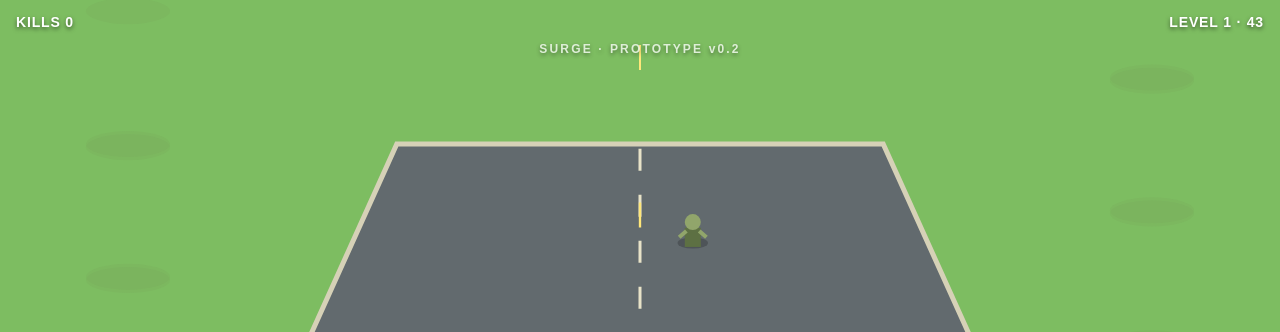
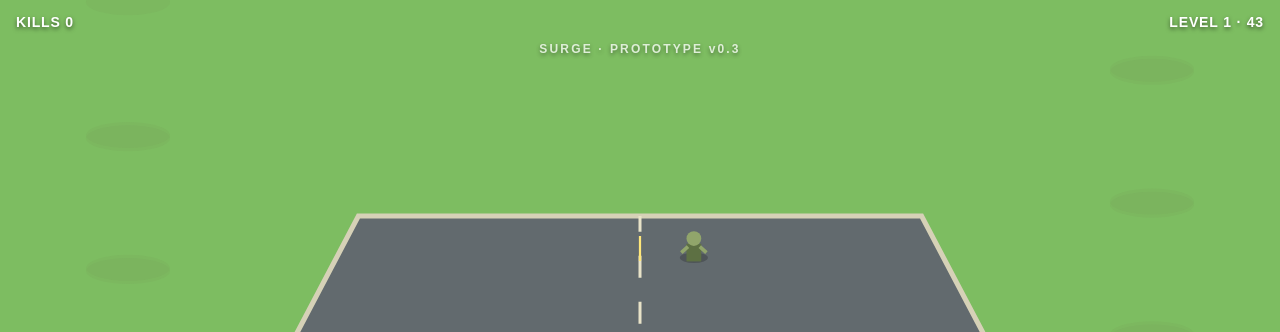
Before and after one commit to sokolum/html_games, a plain HTML site: page surge/index.html in a window 1280 px wide. Shown: the top 332 px of the page. Drawn offline with Linux system fonts and the light colour scheme.

Commit message:
Surge v0.3 lower camera and larger characters

```diff
--- a/surge/index.html
+++ b/surge/index.html
@@ -18,14 +18,14 @@ canvas{display:block;width:100%;height:100%;background:#8fcf72}
 </head>
 <body>
 <canvas id="game"></canvas>
-<div id="hud"><div id="top"><span id="kills">KILLS 0</span><span id="time">LEVEL 1 · 45</span></div><div id="title">SURGE · PROTOTYPE v0.2</div><div id="message"></div></div>
+<div id="hud"><div id="top"><span id="kills">KILLS 0</span><span id="time">LEVEL 1 · 45</span></div><div id="title">SURGE · PROTOTYPE v0.3</div><div id="message"></div></div>
 <script>
 /* ============================================================
-   SURGE — PROTOTYPE v0.2
+   SURGE — PROTOTYPE v0.3
    GAME SETTINGS — change these values first when tuning gameplay
    ============================================================ */
 const SETTINGS={
-  GAME_VERSION:'0.2',
+  GAME_VERSION:'0.3',
   LEVEL_SECONDS:45,
   PLAYER_SPEED:720,
   FIRE_RATE:7.5,
@@ -37,29 +37,29 @@ const SETTINGS={
   SPAWN_INTERVAL_START:0.82,
   SPAWN_INTERVAL_END:0.28,
   MAX_ENEMIES:55,
-  ROAD_HORIZON_Y:0.18,
-  ROAD_TOP_WIDTH:0.38,
-  ROAD_BOTTOM_WIDTH:0.82,
-  CHARACTER_SCALE:1.18
+  ROAD_HORIZON_Y:0.27,
+  ROAD_TOP_WIDTH:0.44,
+  ROAD_BOTTOM_WIDTH:0.90,
+  CHARACTER_SCALE:1.30
 };
 
 const canvas=document.getElementById('game'),ctx=canvas.getContext('2d');
 const killsEl=document.getElementById('kills'),timeEl=document.getElementById('time'),messageEl=document.getElementById('message');
 let W=0,H=0,dpr=1,last=performance.now(),elapsed=0,spawnClock=0,fireClock=0,kills=0,ended=false;
 let bullets=[],enemies=[],particles=[];
-const player={x:.5,y:.82,targetX:.5};
+const player={x:.5,y:.84,targetX:.5};
 
 function resize(){dpr=Math.min(devicePixelRatio||1,2);W=innerWidth;H=innerHeight;canvas.width=W*dpr;canvas.height=H*dpr;canvas.style.width=W+'px';canvas.style.height=H+'px';ctx.setTransform(dpr,0,0,dpr,0,0)}
 addEventListener('resize',resize);resize();
 function clamp(v,a,b){return Math.max(a,Math.min(b,v))}
-function roadWidthAt(y){const t=clamp((y-SETTINGS.ROAD_HORIZON_Y)/(.96-SETTINGS.ROAD_HORIZON_Y),0,1);return W*(SETTINGS.ROAD_TOP_WIDTH+(SETTINGS.ROAD_BOTTOM_WIDTH-SETTINGS.ROAD_TOP_WIDTH)*t)}
+function roadWidthAt(y){const t=clamp((y-SETTINGS.ROAD_HORIZON_Y)/(.97-SETTINGS.ROAD_HORIZON_Y),0,1);return W*(SETTINGS.ROAD_TOP_WIDTH+(SETTINGS.ROAD_BOTTOM_WIDTH-SETTINGS.ROAD_TOP_WIDTH)*t)}
 function roadBounds(y){const rw=roadWidthAt(y);return[(W-rw)/2,(W+rw)/2]}
 function setTarget(clientX){const b=roadBounds(player.y);player.targetX=clamp((clientX-b[0])/(b[1]-b[0]),.05,.95)}
 addEventListener('pointerdown',e=>setTarget(e.clientX));addEventListener('pointermove',e=>{if(e.buttons||e.pointerType==='touch')setTarget(e.clientX)});
 addEventListener('keydown',e=>{if(e.key==='ArrowLeft'||e.key==='a')player.targetX-=.12;if(e.key==='ArrowRight'||e.key==='d')player.targetX+=.12;player.targetX=clamp(player.targetX,.05,.95)});
 
 function worldX(nx,y){const b=roadBounds(y);return b[0]+nx*(b[1]-b[0])}
-function scaleAt(y){return (.42+y*.9)*SETTINGS.CHARACTER_SCALE}
+function scaleAt(y){const depth=clamp((y-SETTINGS.ROAD_HORIZON_Y)/(1-SETTINGS.ROAD_HORIZON_Y),0,1);return (.52+depth*.92)*SETTINGS.CHARACTER_SCALE}
 function spawnEnemy(){if(enemies.length>=SETTINGS.MAX_ENEMIES)return;const progress=elapsed/SETTINGS.LEVEL_SECONDS;const hp=SETTINGS.ENEMY_HEALTH+(progress>.65?1:0);enemies.push({x:.12+Math.random()*.76,y:SETTINGS.ROAD_HORIZON_Y+.005,hp,maxHp:hp,speed:SETTINGS.ENEMY_SPEED_MIN+Math.random()*(SETTINGS.ENEMY_SPEED_MAX-SETTINGS.ENEMY_SPEED_MIN),phase:Math.random()*6.28})}
 function shoot(){bullets.push({x:player.x,y:player.y-.045,speed:SETTINGS.BULLET_SPEED});for(let i=0;i<3;i++)particles.push({x:player.x,y:player.y-.055,vx:(Math.random()-.5)*.02,vy:-.12-Math.random()*.08,life:.09,max:.09,type:'flash'})}
 function burst(x,y){for(let i=0;i<10;i++)particles.push({x,y,vx:(Math.random()-.5)*.22,vy:(Math.random()-.5)*.18,life:.32+Math.random()*.2,max:.5,type:'hit'})}
@@ -68,7 +68,7 @@ function update(dt){if(ended)return;elapsed+=dt;const remain=Math.max(0,SETTINGS
  const b=roadBounds(player.y),px=worldX(player.x,player.y),tx=worldX(player.targetX,player.y);const maxMove=SETTINGS.PLAYER_SPEED*dt;const npx=px+clamp(tx-px,-maxMove,maxMove);player.x=clamp((npx-b[0])/(b[1]-b[0]),.05,.95);
  fireClock+=dt;if(fireClock>=1/SETTINGS.FIRE_RATE){fireClock=0;shoot()}
  const p=clamp(elapsed/SETTINGS.LEVEL_SECONDS,0,1),interval=SETTINGS.SPAWN_INTERVAL_START+(SETTINGS.SPAWN_INTERVAL_END-SETTINGS.SPAWN_INTERVAL_START)*p;spawnClock+=dt;if(spawnClock>=interval){spawnClock=0;spawnEnemy();if(p>.55&&Math.random()<.35)spawnEnemy()}
- bullets.forEach(bu=>bu.y-=bu.speed*dt/H);bullets=bullets.filter(bu=>bu.y>0);
+ bullets.forEach(bu=>bu.y-=bu.speed*dt/H);bullets=bullets.filter(bu=>bu.y>SETTINGS.ROAD_HORIZON_Y-.03);
  enemies.forEach(e=>{e.y+=e.speed*dt/H;e.x+=Math.sin(elapsed*2.2+e.phase)*dt*.012});
  for(let bi=bullets.length-1;bi>=0;bi--){const bu=bullets[bi];for(let ei=enemies.length-1;ei>=0;ei--){const e=enemies[ei];const dx=worldX(bu.x,bu.y)-worldX(e.x,e.y),dy=(bu.y-e.y)*H;const r=20*scaleAt(e.y);if(dx*dx+dy*dy<r*r){bullets.splice(bi,1);e.hp-=SETTINGS.BULLET_DAMAGE;burst(e.x,e.y);if(e.hp<=0){enemies.splice(ei,1);kills++;killsEl.textContent='KILLS '+kills}break}}}
  for(const e of enemies){if(e.y>=player.y-.015){end(false);return}}
@@ -79,7 +79,7 @@ function end(win){ended=true;messageEl.style.display='block';messageEl.innerHTML
 function restart(){elapsed=spawnClock=fireClock=kills=0;ended=false;bullets=[];enemies=[];particles=[];player.x=player.targetX=.5;killsEl.textContent='KILLS 0';messageEl.style.display='none'}
 
 function drawRoad(){ctx.fillStyle='#7dbd61';ctx.fillRect(0,0,W,H);ctx.fillStyle='#769d58';for(let i=0;i<18;i++){const y=((i*.083+elapsed*.035)%1)*H;ctx.globalAlpha=.16;ctx.beginPath();ctx.ellipse((i%2?W*.1:W*.9),y,42,13,0,0,Math.PI*2);ctx.fill()}ctx.globalAlpha=1;
- const topY=H*SETTINGS.ROAD_HORIZON_Y,bottomY=H*.96,bt=roadBounds(SETTINGS.ROAD_HORIZON_Y),bb=roadBounds(.96);ctx.beginPath();ctx.moveTo(bt[0],topY);ctx.lineTo(bt[1],topY);ctx.lineTo(bb[1],bottomY);ctx.lineTo(bb[0],bottomY);ctx.closePath();ctx.fillStyle='#626a6e';ctx.fill();ctx.strokeStyle='#d6d1b7';ctx.lineWidth=5;ctx.stroke();
+ const topY=H*SETTINGS.ROAD_HORIZON_Y,bottomY=H*.97,bt=roadBounds(SETTINGS.ROAD_HORIZON_Y),bb=roadBounds(.97);ctx.beginPath();ctx.moveTo(bt[0],topY);ctx.lineTo(bt[1],topY);ctx.lineTo(bb[1],bottomY);ctx.lineTo(bb[0],bottomY);ctx.closePath();ctx.fillStyle='#626a6e';ctx.fill();ctx.strokeStyle='#d6d1b7';ctx.lineWidth=5;ctx.stroke();
  ctx.save();ctx.beginPath();ctx.moveTo(bt[0],topY);ctx.lineTo(bt[1],topY);ctx.lineTo(bb[1],bottomY);ctx.lineTo(bb[0],bottomY);ctx.clip();ctx.strokeStyle='#e8e3c8';ctx.lineWidth=3;ctx.setLineDash([22,24]);ctx.lineDashOffset=(elapsed*110)%46;ctx.beginPath();ctx.moveTo(W/2,topY);ctx.lineTo(W/2,bottomY);ctx.stroke();ctx.restore();ctx.setLineDash([])}
 function drawPlayer(){const x=worldX(player.x,player.y),y=player.y*H,s=scaleAt(player.y);ctx.fillStyle='#0004';ctx.beginPath();ctx.ellipse(x,y+18*s,22*s,8*s,0,0,6.28);ctx.fill();ctx.fillStyle='#253447';ctx.fillRect(x-10*s,y-7*s,20*s,27*s);ctx.fillStyle='#d3a47b';ctx.beginPath();ctx.arc(x,y-13*s,10*s,0,6.28);ctx.fill();ctx.fillStyle='#283622';ctx.beginPath();ctx.arc(x,y-16*s,11*s,3.2,6.2);ctx.fill();ctx.strokeStyle='#1b2026';ctx.lineWidth=5*s;ctx.beginPath();ctx.moveTo(x+4*s,y-3*s);ctx.lineTo(x+5*s,y-28*s);ctx.stroke();ctx.strokeStyle='#9da6ad';ctx.lineWidth=2*s;ctx.beginPath();ctx.moveTo(x+5*s,y-28*s);ctx.lineTo(x+5*s,y-39*s);ctx.stroke()}
 function drawEnemy(e){const x=worldX(e.x,e.y),y=e.y*H,s=scaleAt(e.y);ctx.fillStyle='#0003';ctx.beginPath();ctx.ellipse(x,y+15*s,19*s,7*s,0,0,6.28);ctx.fill();ctx.fillStyle='#5d7043';ctx.fillRect(x-10*s,y-4*s,20*s,24*s);ctx.fillStyle='#91a56b';ctx.beginPath();ctx.arc(x,y-11*s,10*s,0,6.28);ctx.fill();ctx.strokeStyle='#91a56b';ctx.lineWidth=5*s;ctx.beginPath();ctx.moveTo(x-8*s,y);ctx.lineTo(x-17*s,y+8*s);ctx.moveTo(x+8*s,y);ctx.lineTo(x+17*s,y+8*s);ctx.stroke();if(e.maxHp>2){ctx.fillStyle='#1119';ctx.fillRect(x-14*s,y-30*s,28*s,4*s);ctx.fillStyle='#e85d5d';ctx.fillRect(x-14*s,y-30*s,28*s*(e.hp/e.maxHp),4*s)}}
```
